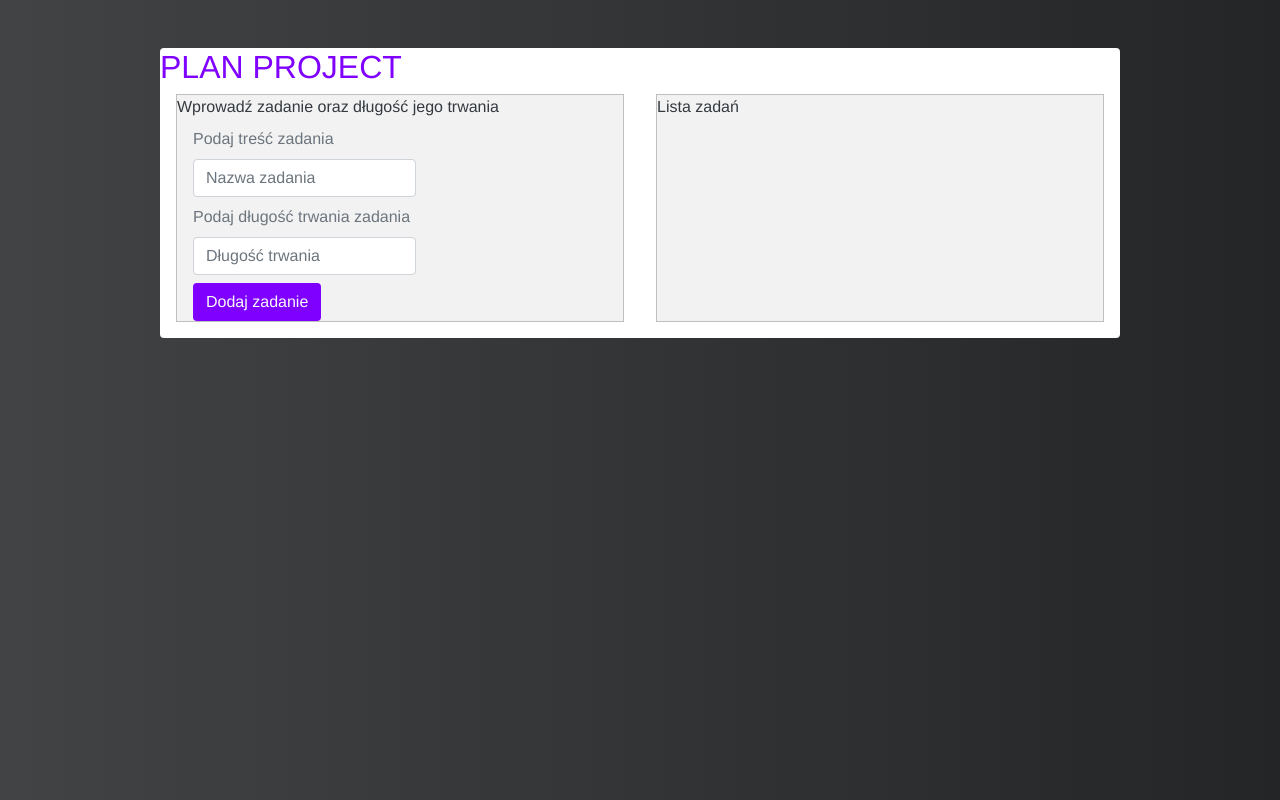
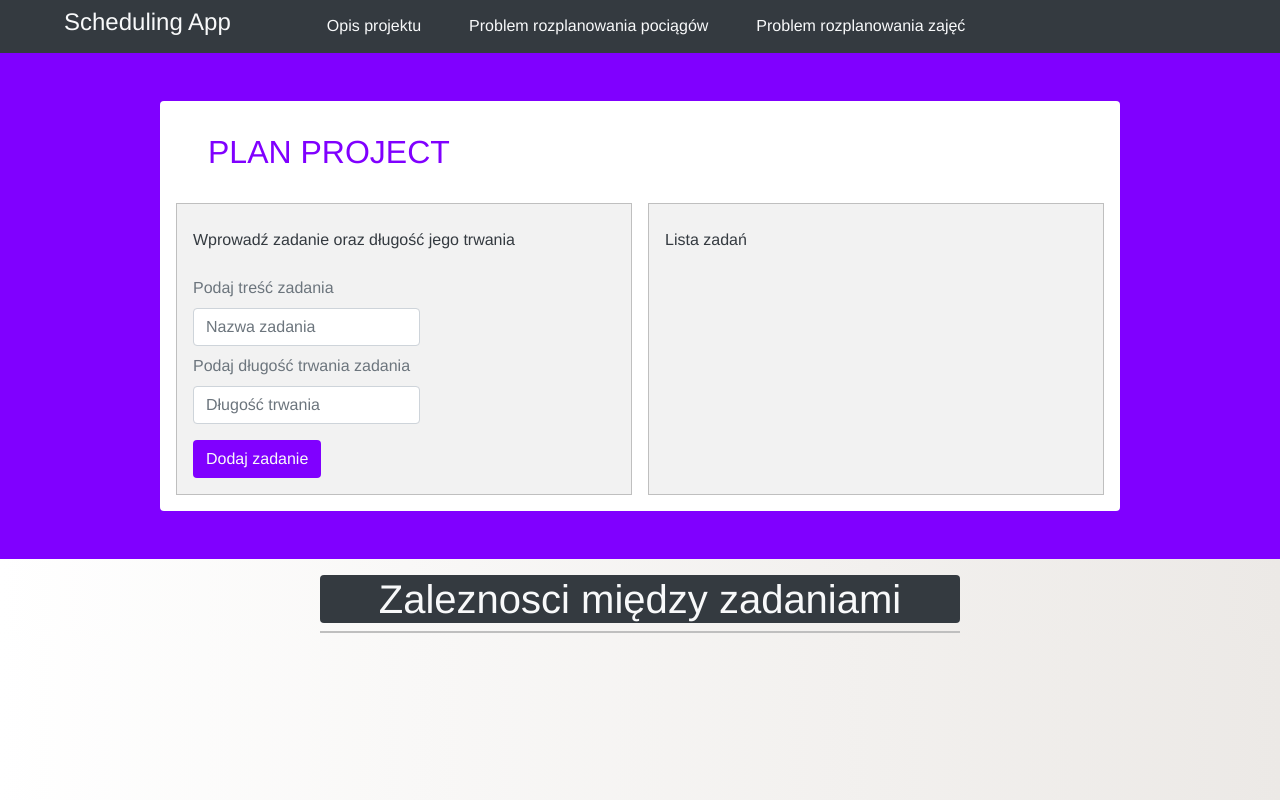
Before and after one commit to mjakubowski99/bachelor-thesis-app, a Vue app: page /#/criticalPath in a window 1280 px wide. Built offline with nearby package versions, Linux system fonts and the light colour scheme; what vue-cytoscape would draw is missing.

Commit message:
Crititcal path dependencies between task

```diff
--- a/src/App.vue
+++ b/src/App.vue
@@ -25,9 +25,10 @@
     }
 
     body{
-        background: #232526;  /* fallback for old browsers */
-        background: -webkit-linear-gradient(to right, #414345, #232526);  /* Chrome 10-25, Safari 5.1-6 */
-        background: linear-gradient(to right, #414345, #232526); /* W3C, IE 10+/ Edge, Firefox 16+, Chrome 26+, Opera 12+, Safari 7+ */
+      background: #ECE9E6;  /* fallback for old browsers */
+      background: -webkit-linear-gradient(to right, #FFFFFF, #ECE9E6);  /* Chrome 10-25, Safari 5.1-6 */
+      background: linear-gradient(to right, #FFFFFF, #ECE9E6); /* W3C, IE 10+/ Edge, Firefox 16+, Chrome 26+, Opera 12+, Safari 7+ */
+
     }
 
     #nav {
--- a/src/components/JumbotronComponent.vue
+++ b/src/components/JumbotronComponent.vue
@@ -1,9 +1,8 @@
 <template>
   <b-jumbotron
-      bg-variant="dark"
       text-variant="white"
-      border-variant="dark"
-      class="mt-5 border border-light text-center"
+      class="border border-light text-center bg-violet"
+      style="background-color: #8000ff;"
   >
     <template #header> {{ header }} </template>
 
--- a/src/components/NavbarComponent.vue
+++ b/src/components/NavbarComponent.vue
@@ -1,14 +1,14 @@
 <template>
-    <b-navbar toggleable="lg" type="dark" class="navbar">
-        <router-link to="/" class="h4 ml-5 mr-5 router-link app-text" style="color: #FFFAF0;">Scheduling App</router-link>
+    <b-navbar toggleable="lg" type="dark" class="navbar bg-dark">
+        <router-link to="/" class="h4 ml-5 mr-5 router-link text-light">Scheduling App</router-link>
 
         <b-navbar-toggle target="nav-collapse"></b-navbar-toggle>
 
         <b-collapse id="nav-collapse" is-nav>
             <b-navbar-nav>
-                <router-link to="/projectDescription" class="router-link ml-5">Opis projektu</router-link>
-                <router-link to="/projectDescription" class="router-link ml-5">Problem rozplanowania pociągów</router-link>
-                <router-link to="/projectDescription" class="router-link ml-5">Problem rozplanowania zajęć</router-link>
+                <router-link to="/projectDescription" class="router-link text-light ml-5">Opis projektu</router-link>
+                <router-link to="/projectDescription" class="router-link text-light ml-5">Problem rozplanowania pociągów</router-link>
+                <router-link to="/projectDescription" class="router-link text-light ml-5">Problem rozplanowania zajęć</router-link>
             </b-navbar-nav>
         </b-collapse>
     </b-navbar>
@@ -23,7 +23,6 @@ export default {
 <style scoped>
 
     .router-link{
-        color: #f2d9f2;
         text-decoration: none;
     }
 
@@ -35,4 +34,6 @@ export default {
     .nav-item{
         text-align: center;
     }
+
+
 </style>
--- a/src/components/ScheduleTableComponent.vue
+++ b/src/components/ScheduleTableComponent.vue
@@ -1,7 +1,7 @@
 <template>
   <div id="container" class="ml-5 mr-5">
-    <table id="table" class="table table-bordered table-dark">
-      <thead class="bg-dark">
+    <table id="table" class="table table-bordered border-dark" style="box-shadow: 5px 5px 19px -4px #000000;">
+      <thead class="bg-dark text-light">
       <tr>
         <th scope="col">Numer</th>
         <th scope="col">Godzina poczatkowa</th>
@@ -14,10 +14,10 @@
           {{ item.number }}
         </td>
         <td>
-          <b-form-timepicker class="w-50 mx-auto bg-dark" v-model="item.start" locale="pl"></b-form-timepicker>
+          <b-form-timepicker class="w-50 mx-auto" v-model="item.start" locale="pl"></b-form-timepicker>
         </td>
         <td>
-          <b-form-timepicker class="w-50 mx-auto bg-dark" v-model="item.end" locale="pl"></b-form-timepicker>
+          <b-form-timepicker class="w-50 mx-auto" v-model="item.end" locale="pl"></b-form-timepicker>
         </td>
       </tr>
       </tbody>
--- a/src/views/CriticalPath.vue
+++ b/src/views/CriticalPath.vue
@@ -1,33 +1,50 @@
 <template>
+  <div>
+      <div class="bg-violet pb-5">
+          <navbar-component> </navbar-component>
           <div class="text-light bg-white mt-5 w-75 ml-auto mr-auto rounded">
-      <div class="h2 text-violet"> PLAN PROJECT </div>
+              <br>
+              <div class="mt-2 ml-5 h2 text-violet"> PLAN PROJECT </div>
 
               <div class="d-flex text-dark">
-        <div class="data-container ml-3 mb-3 mr-3 w-50">
-            <div> Wprowadź zadanie oraz długość jego trwania </div>
+                <div class="data-container ml-3 mb-3 mr-3 w-50 mt-4">
+                    <div class="pl-3 pb-3 pt-4"> Wprowadź zadanie oraz długość jego trwania </div>
 
                     <label for="task-name" class="mt-2 ml-3 text-secondary"> Podaj treść zadania </label>
                     <input type="text" class="form-control w-50 ml-3" id="task-name" placeholder="Nazwa zadania">
                     <label for="task-length" class="mt-2 ml-3 text-secondary"> Podaj długość trwania zadania </label>
                     <input type="text" class="form-control w-50 ml-3" id="task-length" placeholder="Długość trwania">
 
-            <button v-on:click="addTask" class="btn text-light ml-3 mt-2" style="background-color: #8000ff;"> Dodaj zadanie </button>
+                    <button v-on:click="addTask" class="btn text-light ml-3 mt-3 mb-3" style="background-color: #8000ff;"> Dodaj zadanie </button>
                 </div>
 
-        <div class="data-container mr-3 mb-3 ml-3 w-50">
+                <div class="data-container mr-3 mb-3 mt-4 w-50">
                     <ul class="list-group">
-              Lista zadań
+                      <div class="pl-3 pb-3 pt-4"> Lista zadań </div>
                       <div v-for="(item, index) in items" :key="index" class="d-flex flex-row mt-1 mb-1">
-                  <button type="button" :id="'task-'+index" class="btn-item list-group-item ml-3 w-50">
-                    Secondary
+                          <button v-on:click="match(index)" type="button" :id="'task-'+index" class="btn-item list-group-item ml-3 w-50">
+                            {{ item.task }}
                           </button>
-                  <button class="btn btn-danger">
+                          <button v-on:click="deleteTask(index)" class="btn btn-danger" :id="'delete-'+index">
                             <svg xmlns="http://www.w3.org/2000/svg" width="16" height="16" fill="currentColor" class="bi bi-archive">
                               <path d="M0 2a1 1 0 0 1 1-1h14a1 1 0 0 1 1 1v2a1 1 0 0 1-1 1v7.5a2.5 2.5 0 0 1-2.5 2.5h-9A2.5 2.5 0 0 1 1 12.5V5a1 1 0 0 1-1-1V2zm2 3v7.5A1.5 1.5 0 0 0 3.5 14h9a1.5 1.5 0 0 0 1.5-1.5V5H2zm13-3H1v2h14V2zM5 7.5a.5.5 0 0 1 .5-.5h5a.5.5 0 0 1 0 1h-5a.5.5 0 0 1-.5-.5z"/>
                             </svg>
                           </button>
                       </div>
                     </ul>
+                </div>
+              </div>
+          </div>
+      </div>
+
+    <div class="h1 ml-auto mr-auto text-center rounded bg-dark text-light w-50 mt-3"> Zaleznosci między zadaniami </div>
+    <div class="data-container w-50 ml-auto mr-auto text-dark">
+      <div v-for="(item, index) in matchings" :key="index" class="list-group-item text-center">
+        <button type="button" class="btn btn-outline-primary mr-3"> {{ items[item[0]].task}}</button>
+        <svg xmlns="http://www.w3.org/2000/svg" width="16" height="16" fill="currentColor" class="bi bi-arrow-right" viewBox="0 0 16 16">
+          <path fill-rule="evenodd" d="M1 8a.5.5 0 0 1 .5-.5h11.793l-3.147-3.146a.5.5 0 0 1 .708-.708l4 4a.5.5 0 0 1 0 .708l-4 4a.5.5 0 0 1-.708-.708L13.293 8.5H1.5A.5.5 0 0 1 1 8z"/>
+        </svg>
+        <button type="button" class="btn btn-outline-primary ml-3">{{ items[item[1]].task}}</button>
       </div>
     </div>
   </div>
@@ -38,11 +55,15 @@
 //import {Graph} from '../algorithms/CriticalPath/Graph.js';
 //import {CriticalPath} from '../algorithms/CriticalPath/CriticalPath.js';
 
+import NavbarComponent from "../components/NavbarComponent";
 export default {
   name: "CriticalPath",
+  components: {NavbarComponent},
   data(){
     return{
-      items: []
+      items: [],
+      firstIndex: null,
+      matchings: [],
     }
   },
   mounted() {
@@ -58,6 +79,26 @@ export default {
               task: task.value,
               length: length.value
           });
+      },
+      deleteTask(index){
+          this.items.splice(index, 1);
+      },
+      match(index){
+
+        if( this.firstIndex === null ){
+          this.firstIndex = index;
+          let firstElement = document.getElementById('task-' + index );
+          firstElement.style.backgroundColor = '#8000ff';
+          firstElement.style.color = 'white';
+        }
+        else{
+            this.matchings.push( [this.firstIndex, index] );
+            let firstElement = document.getElementById('task-' + this.firstIndex );
+            firstElement.style.backgroundColor = 'white';
+            firstElement.style.color = '#8000ff';
+            this.firstIndex = null;
+        }
+
       }
   }
 }
@@ -69,8 +110,12 @@ export default {
       background-color: #f2f2f2;
   }
 
+  .btn-item{
+     color: #8000ff;
+  }
+
   .btn-item:hover{
-      color: blue
+      border: 1px solid #8000ff;
   }
 </style>
 
```
Lines whose indentation alone changed are shown as unchanged.
